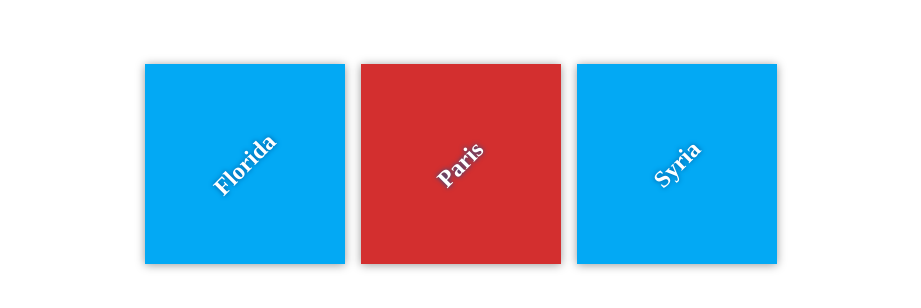
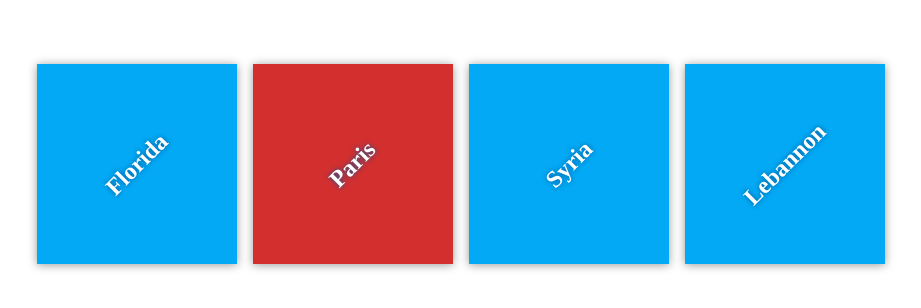
Before and after one commit to Osamamob/my-travel-plans, a plain HTML site: page index.html in a window 1280 px wide. Shown: the part 236-544 px from the top of the page, without its empty margins (179-1100 px from the left). Drawn offline with Linux system fonts and the light colour scheme.

Commit message:
Travel to Lebannon

```diff
--- a/index.html
+++ b/index.html
@@ -20,6 +20,9 @@
 <div class="destination" id="Syria">
 <h2>Syria</h2>
 </div>
+<div class="destination" id="lebannon">
+<h2>Lebannon</h2>
+</div>
 </div>
 
 </body>
```
